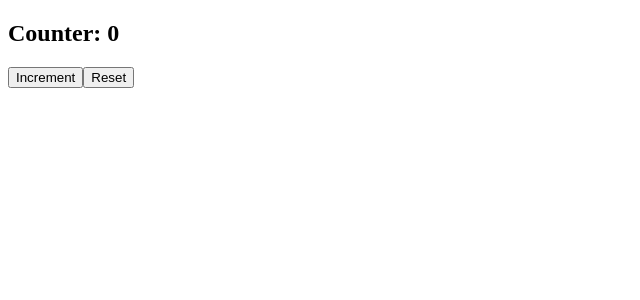
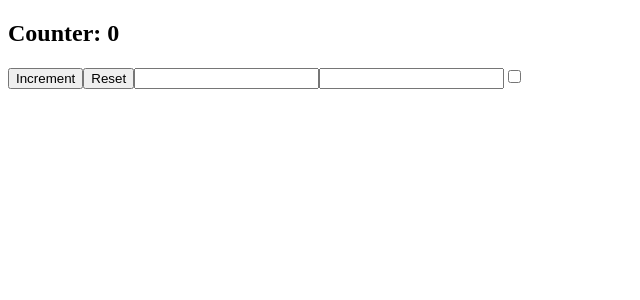
Before and after one commit to jbiasella/react-exercises, a React (Create React App) app in the folder my-app/: page / in a window 1280 px wide. Shown: the top 300 px of the page, without its empty margins (0-640 px from the left). Built offline with nearby package versions, Linux system fonts and the light colour scheme.

Commit message:
Rewrite the Login component

```diff
--- a/my-app/src/App.js
+++ b/my-app/src/App.js
@@ -1,5 +1,6 @@
 import React from "react";
 import { HookCounter} from "./Counter";
+import { LoginForm } from "./Login";
 // import {Hello} from "./Hello";
 // import {Welcome} from "./Welcome";
 // import {WelcomeDefault} from "./WelcomeDefault";
@@ -12,7 +13,7 @@
             <div>
 
                 <HookCounter />
-
+                <LoginForm/>
             </div>
         )
 
--- /dev/null
+++ b/my-app/src/Login.js
@@ -0,0 +1,33 @@
+import { useState } from "react"
+
+export function LoginForm() {
+
+const [data, setData] = useState({
+
+    username: '',
+    password: '',
+    remember: false
+})
+
+function handleInputChange(event) {
+
+    const { name, type, value, checked } = event.target
+
+    setData((data) => {
+        return {
+            ...data,
+            [name]: type === 'checkbox' ? checked : value
+        }
+    })
+
+}
+console.log(data)
+    return(
+
+        <>
+        <input onChange={handleInputChange} value={data.username} name="username"/>
+        <input onChange={handleInputChange} value={data.password} type="password" name="password"/>
+        <input onChange={handleInputChange} checked={data.remember} type="checkbox" name='remember'/>
+        </>
+    )
+}
```
